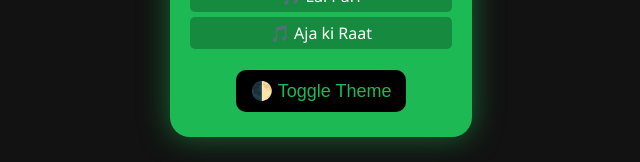
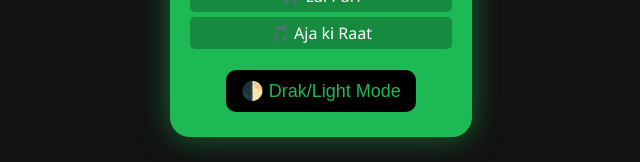
Before and after one commit to Himanshujchavan/CI-CD-PIPELINE-SETUP, a plain HTML site: page index.html in a window 1280 px wide. Shown: the part 623-785 px from the top of the page, without its empty margins (319-959 px from the left). Drawn offline with Linux system fonts and the light colour scheme.

Commit message:
some change

```diff
--- a/index.html
+++ b/index.html
@@ -45,7 +45,7 @@
       </ul>
 
       <!-- Dark Mode Toggle -->
-      <button id="toggle-theme">🌓 Toggle Theme</button>
+      <button id="toggle-theme">🌓 Drak/Light Mode</button>
     </div>
   </div>
 
```
Also changed, not shown: 1 other file.
